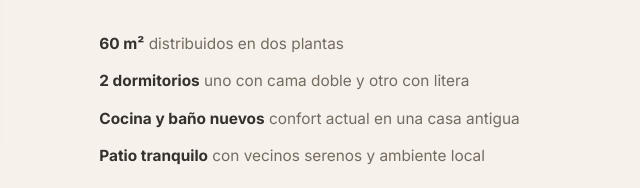
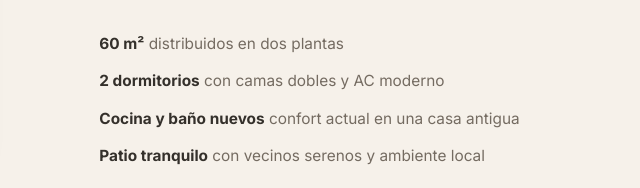
Before and after one commit to casacarlota/casa-antigua, a plain HTML site: page index.html in a window 1280 px wide. Shown: the part 1392-1580 px from the top of the page, 640-1280 px from the left. Drawn offline with nearby package versions, Linux system fonts and the light colour scheme.

Commit message:
Update index.html

```diff
--- a/index.html
+++ b/index.html
@@ -827,7 +827,7 @@ line-height:1.14!important;
           <p class="lead">En un patio tranquilo del casco histórico, Casa Carlota combina la sencillez de una casa antigua con una renovación cuidada y actual. Un lugar pensado para parejas o pequeñas familias, a pocos pasos del mar.</p>
           <div class="facts" aria-label="Datos de la casa">
             <div><strong>60 m²</strong> <span>distribuidos en dos plantas</span></div>
-            <div><strong>2 dormitorios</strong> <span>uno con cama doble y otro con litera</span></div>
+            <div><strong>2 dormitorios</strong> <span>con camas dobles y AC moderno</span></div>
             <div><strong>Cocina y baño nuevos</strong> <span>confort actual en una casa antigua</span></div>
             <div><strong>Patio tranquilo</strong> <span>con vecinos serenos y ambiente local</span></div>
           </div>
```
